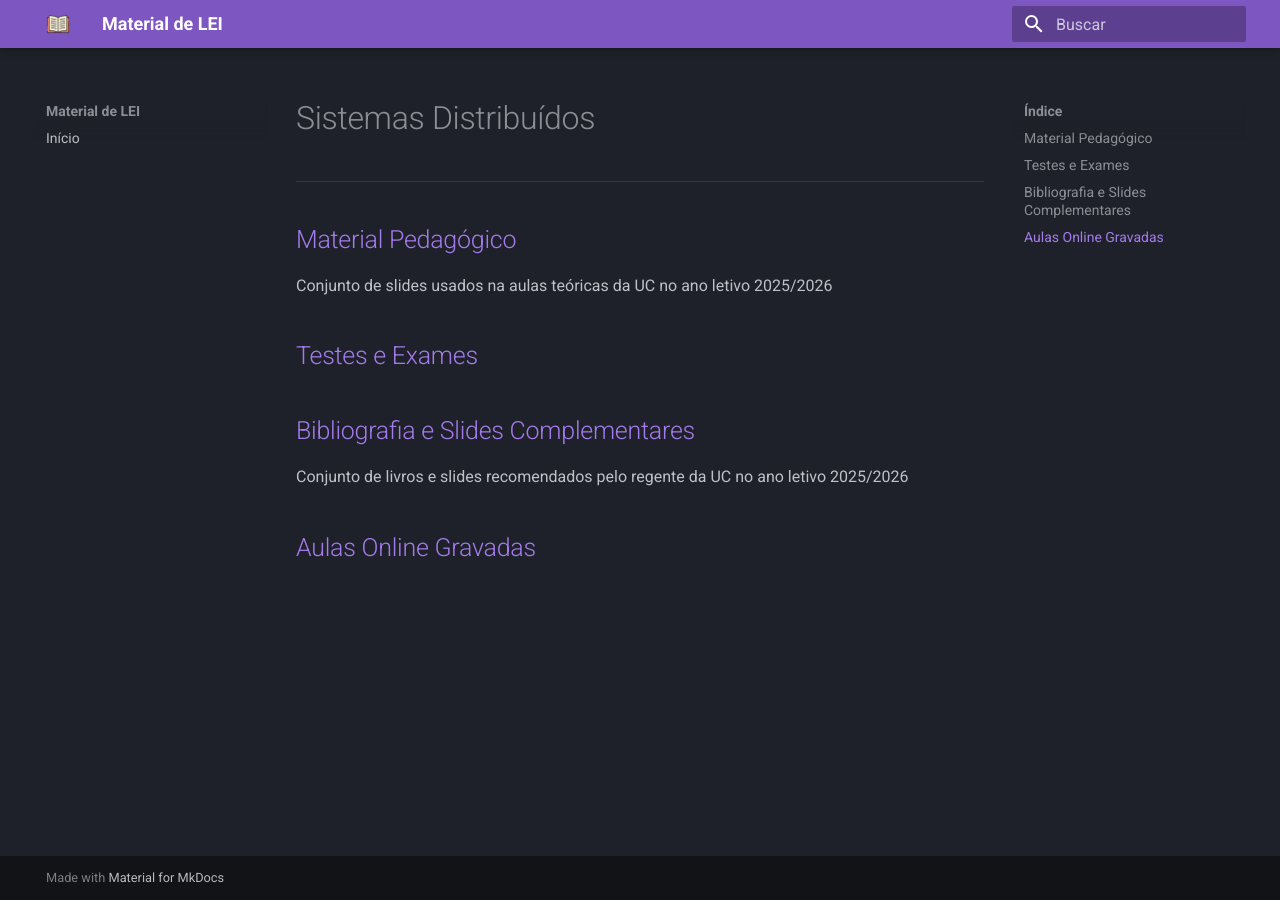
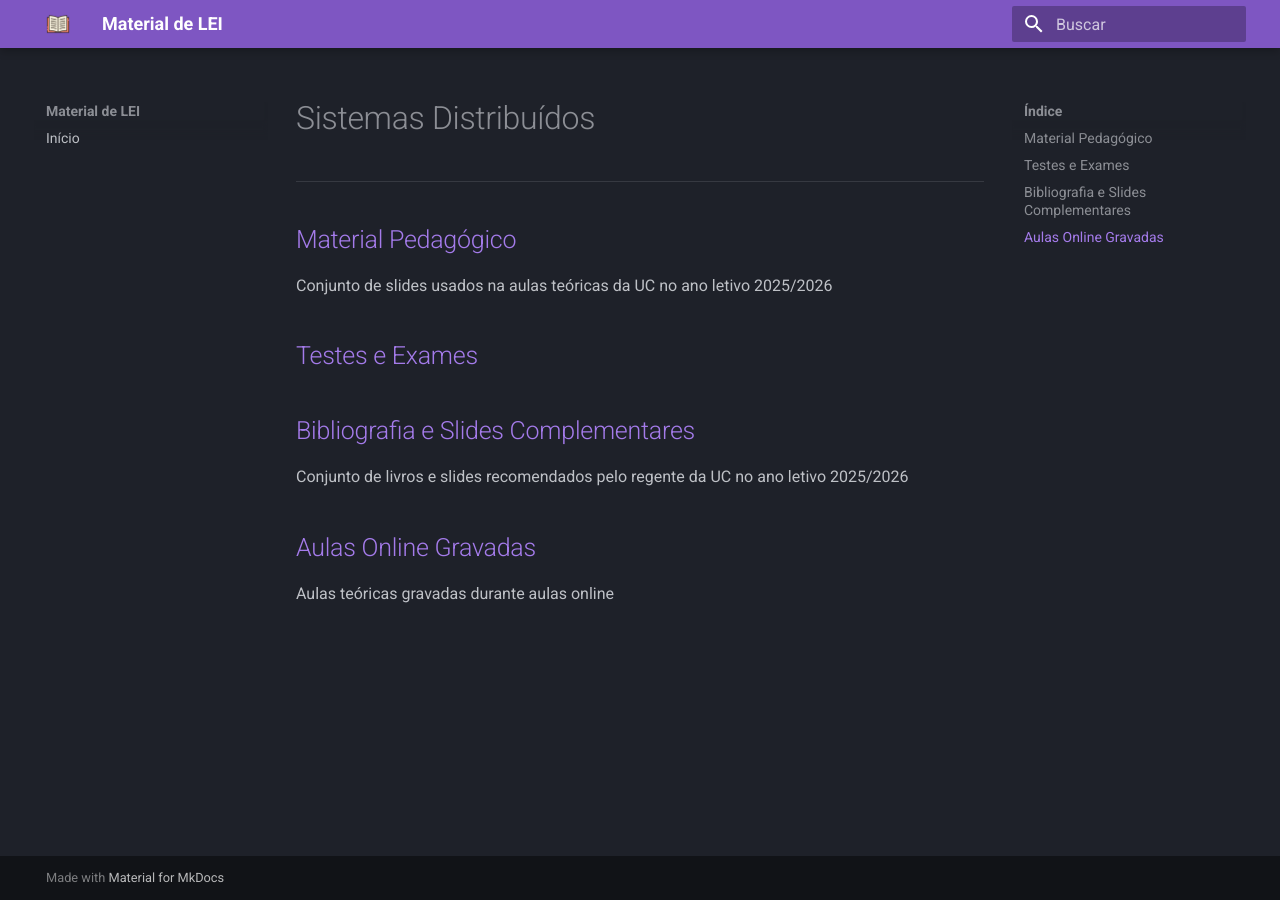
Before and after one commit to eduardo106919/LEI-Material-Estudo, an MkDocs documentation site: the page built from docs/SD/README.md, in a window 1280 px wide. Built offline with MkDocs 1.6.1 and Material for MkDocs 9.7.7, drawn with Linux system fonts in a browser that asks for light colours.

Commit message:
esqueci-me disto em SD

```diff
--- a/docs/SD/README.md
+++ b/docs/SD/README.md
@@ -11,3 +11,4 @@ Conjunto de slides usados na aulas teóricas da UC no ano letivo 2025/2026
 Conjunto de livros e slides recomendados pelo regente da UC no ano letivo 2025/2026
 
 ## [Aulas Online Gravadas](https://www.youtube.com/playlist?list=PLEFgSUDWoz1yD4GchgIAIAdO26I_JTJnN)
+Aulas teóricas gravadas durante aulas online
```
